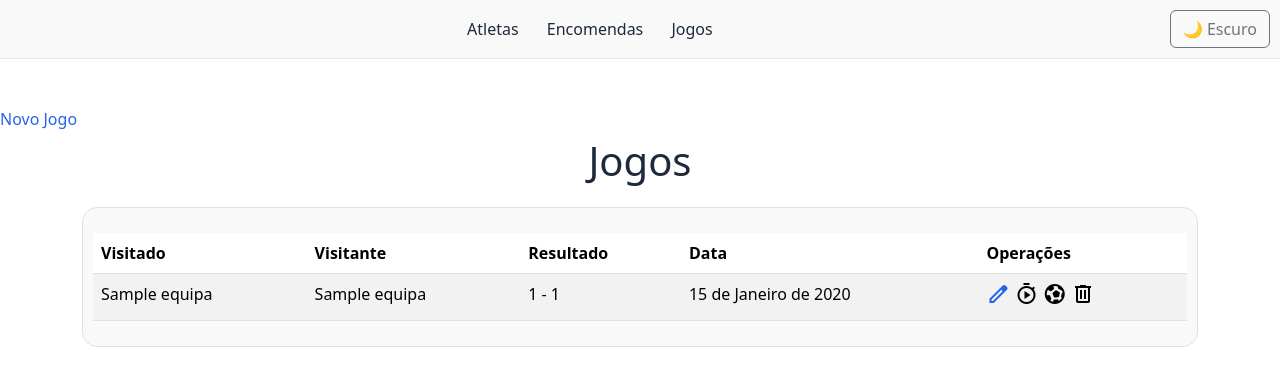
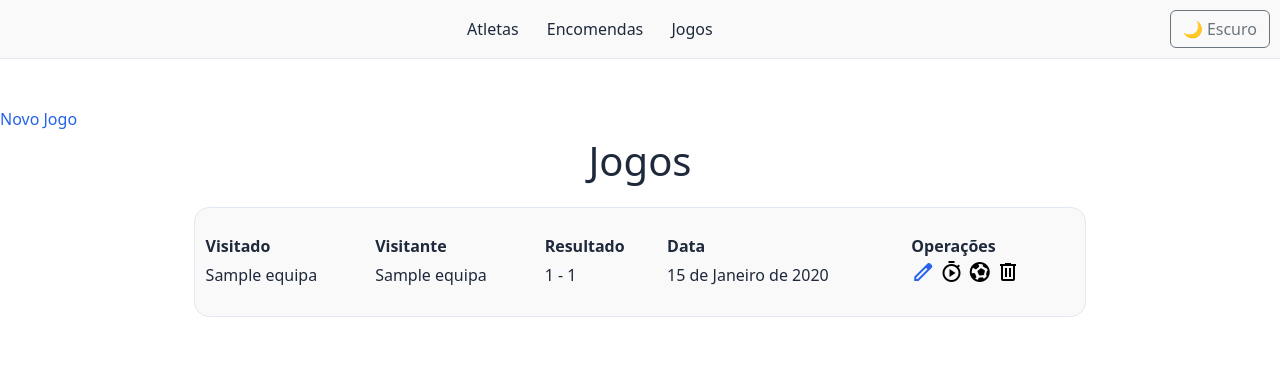
Before and after one commit to rikb1g/gestaoAFS, a Django app: page /jogos/jogos in a window 1280 px wide. Shown: the top 386 px of the page. Run offline with Django 5.2, Linux system fonts and the light colour scheme; tables that the repository leaves empty hold one stand-in row (values such as "Sample post"); some libraries are stand-ins or nearby versions.

Commit message:
gravando alteraçoes

```diff
--- a/apps/jogos/templates/jogos/jogos_list_partial.html
+++ b/apps/jogos/templates/jogos/jogos_list_partial.html
@@ -14,14 +14,14 @@
 <div class="container">
     <p class="text-center fs-1">Jogos</p>
 
-    <div class="table-container">
-        <table class="table table-striped table-hover">
+    <div class="table-responsive">
+        <table class="table-atletas">
             <thead>
                 <tr>
                     <th scope="col">Visitado</th>
                     <th scope="col">Visitante</th>
                     <th>Resultado</th>
-                    <th scope="col">Data</th>
+                    <th class="d-none d-md-table-cell" scope="col">Data</th>
                     <th>Operações</th>
                 </tr>
             </thead>
@@ -31,22 +31,22 @@
                     <td>{{ jogo.visitado }}</td>
                     <td>{{ jogo.visitante }}</td>
                     <td>{{ jogo.golos_visitado }} - {{ jogo.golos_visitante }}</td>
-                    <td>{{ jogo.data }}</td>
+                    <td class="d-none d-md-table-cell">{{ jogo.data }}</td>
                     <td class="linha">
                         <a href="{% url 'jogos:update_game' jogo.pk %}" hx-get="{% url 'jogos:update_game' jogo.pk %}"
                             hx-target="#conteudo-dinamico" hx-push-url="true" class="link-ajax"><span
-                                class="material-symbols-outlined">
+                                class="material-symbols-outlined btn-operacoes">
                                 edit
                             </span></a>
 
-                        <button type="button" class="btn-remove" onclick="resumoJogo(event, '{{ jogo.pk }}')"><span
-                                class="material-symbols-outlined">
+                        <button type="button" class="btn-remove btn-operacoes" onclick="resumoJogo(event, '{{ jogo.pk }}')"><span
+                                class="material-symbols-outlined btn-operacoes">
                                 timer_play
                             </span></button>
-                        <button type="button" class="btn-remove"><span class="material-symbols-outlined">
+                        <button type="button" class="btn-remove btn-operacoes"><span class="material-symbols-outlined btn-operacoes">
                                 sports_and_outdoors
                             </span></button>
-                        <button type="button" class="btn-remove" onclick="eliminarJogo(event, '{{ jogo.pk }}')"><span class="material-symbols-outlined">
+                        <button type="button" class="btn-remove btn-operacoes"  onclick="eliminarJogo(event, '{{ jogo.pk }}')"><span class="material-symbols-outlined btn-operacoes">
                                 delete
                             </span></button>
 
--- a/static/css/styles.css
+++ b/static/css/styles.css
@@ -97,11 +97,11 @@
 table {
     border-collapse: separate; /* importante! */
     border-spacing: 0;         /* evita espaços extras */
-    border: 1px solid var(--table-border);
+    border: 1px solid var(--table-border)!important;
     border-radius: 15px;
     overflow: hidden;          /* corta cantos das células */
-    background-color: var(--table-bg);
-    color: var(--text-color);
+    background-color: var(--table-bg) !important;
+    color: var(--text-color) !important;
     transition: background-color 0.3s, color 0.3s;
     padding: 25px 10px;
     border-collapse: separate;
@@ -259,6 +259,11 @@
     form {
         padding: 15px;
     }
+    .custom-table th,
+    .custom-table td {
+        padding: 8px 6px;
+        font-size: 0.9rem;
+    }
 }
 
 /* select */
--- a/static/js/geral.js
+++ b/static/js/geral.js
@@ -28,6 +28,7 @@
         .then(html => {
             document.getElementById("conteudo-dinamico").innerHTML = html;
             history.pushState({ url: url }, "", url);
+            initJogosForm();
         })
         .catch(error => console.error("Erro na requisição:", error));
 }
@@ -85,6 +86,7 @@
             $('#conteudo-dinamico').html(data)
             window.history.pushState(null, null, url)
             setTimeout(iniciarCronometro, 50);
+            initJogosForm();
 
       })
 
@@ -99,7 +101,10 @@
             $('#conteudo-dinamico').html(data)
             window.history.pushState(null, null, url)
             setTimeout(iniciarCronometro, 50);
+            initJogosForm();
 
       })
 
+    initJogosForm();
+    iniciarTodosCronometros();
 });
--- a/static/js/jogos.js
+++ b/static/js/jogos.js
@@ -320,14 +320,12 @@
         const equipaId = equipaSelect.value;
 
         // Só carrega atletas se a equipa começar por "AVS"
-        if (!equipaNome || !equipaNome.startsWith("AVS")) {
+        if ( equipaNome.startsWith("AVS")) {
             titulares.innerHTML = "";
             suplentes.innerHTML = "";
             capitao.innerHTML = "";
-            return;
-        }
 
-        fetch(`/jogos/ajax/atletas-per-jogo/${equipaId}/`)
+            fetch(`/jogos/ajax/atletas-per-jogo/${equipaId}/`)
             .then(response => response.json())
             .then(data => {
                 titulares.innerHTML = "";
@@ -340,6 +338,10 @@
                     capitao.add(new Option(atleta.nome, atleta.id));
                 });
             });
+            return
+        }
+
+
     }
 
     visitado.addEventListener("change", () => carregarAtletasSeForAVS(visitado));
```
Also changed, not shown: 3 other files.
